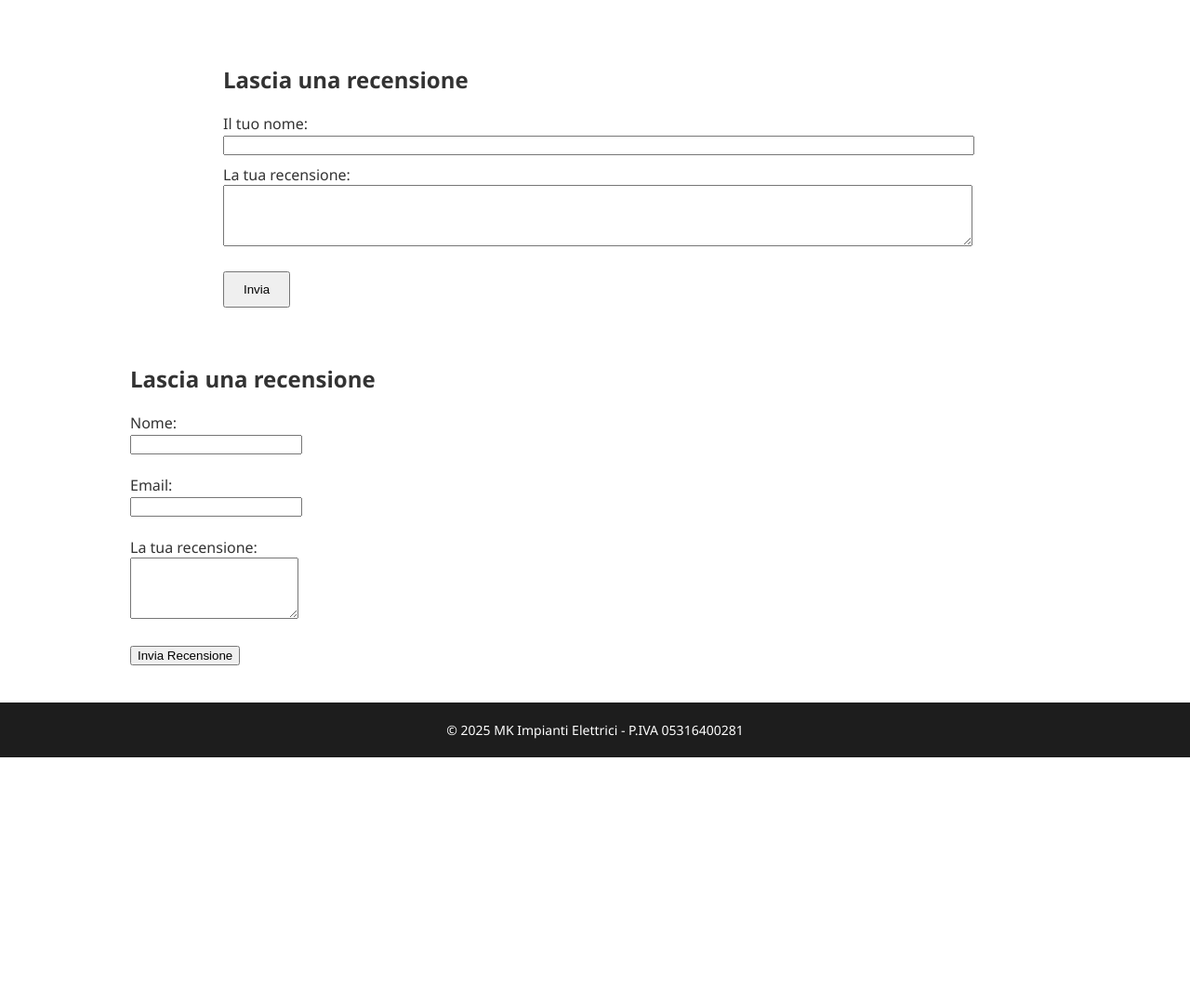
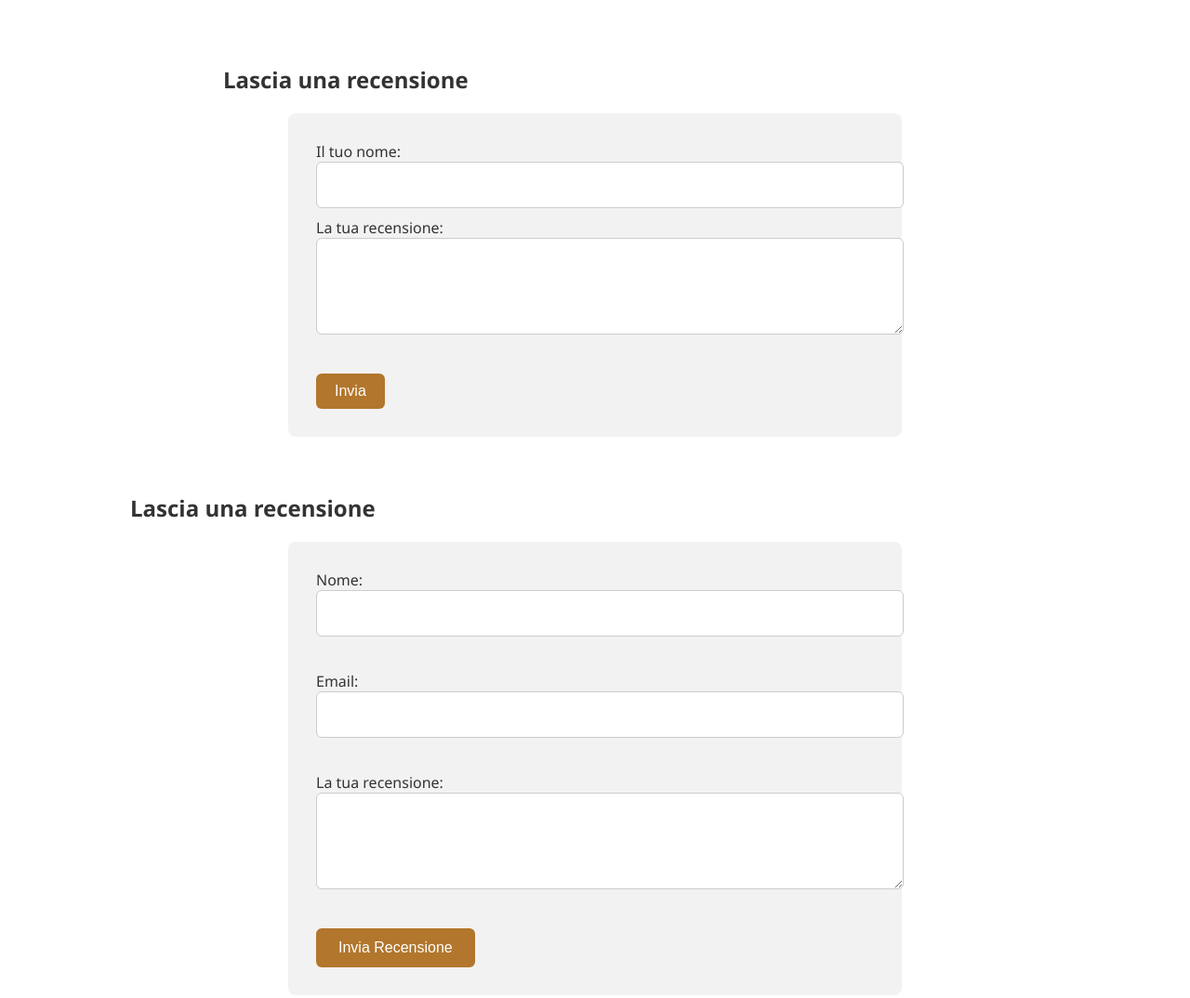
Before and after one commit to mkimpianti/sito, a plain HTML site: page index.html in a window 1280 px wide. Shown: the part 700-1774 px from the top of the page at 93% size. Before the commit the page ends 1515 px from the top, so only its background shows below. Drawn offline with Linux system fonts and the light colour scheme.

Commit message:
Add files via upload

```diff
--- a/style.css
+++ b/style.css
@@ -49,3 +49,34 @@ img.responsive {
   display: block;
   margin: 20px auto;
 }
+
+
+form {
+  max-width: 600px;
+  margin: auto;
+  background: #f2f2f2;
+  padding: 30px;
+  border-radius: 8px;
+}
+form input[type="text"],
+form input[type="email"],
+form textarea {
+  width: 100%;
+  padding: 15px;
+  font-size: 16px;
+  margin-bottom: 15px;
+  border: 1px solid #ccc;
+  border-radius: 6px;
+}
+form button {
+  padding: 12px 24px;
+  font-size: 16px;
+  background-color: #b2762c;
+  color: white;
+  border: none;
+  border-radius: 6px;
+  cursor: pointer;
+}
+form button:hover {
+  background-color: #8c5a21;
+}
```
Also changed, not shown: servizi.html (+18 -18 lines), sfondo-servizi.jpg (added), 1 other file.
